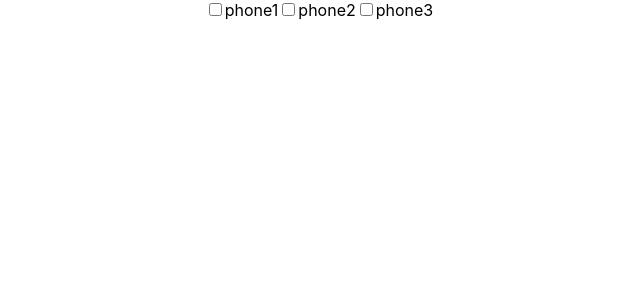
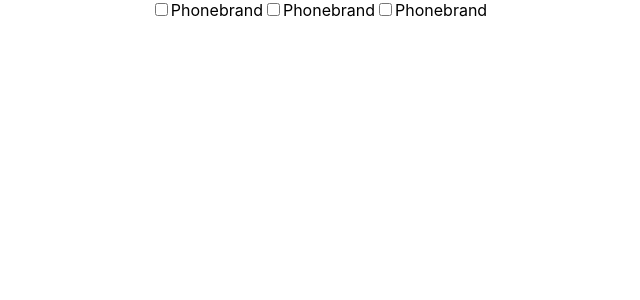
Before and after one commit to AofPatiphan/Create-React-App, a React (Create React App) app: page / in a window 1280 px wide. Shown: the top 300 px of the page, without its empty margins (321-961 px from the left). Built offline with nearby package versions, Linux system fonts and the light colour scheme.

Commit message:
revise as P'Earth

```diff
--- a/src/App.js
+++ b/src/App.js
@@ -35,9 +35,9 @@ function App() {
   };
   return (
     <div className="App">
-      <Label name="phone1" value="Samsung" />
-      <Label name="phone2" value="Apple" />
-      <Label name="phone3" value="Huawei" />
+      <Label name="Phonebrand" value="Samsung" />
+      <Label name="Phonebrand" value="Apple" />
+      <Label name="Phonebrand" value="Huawei" />
     </div>
   );
 }
```
